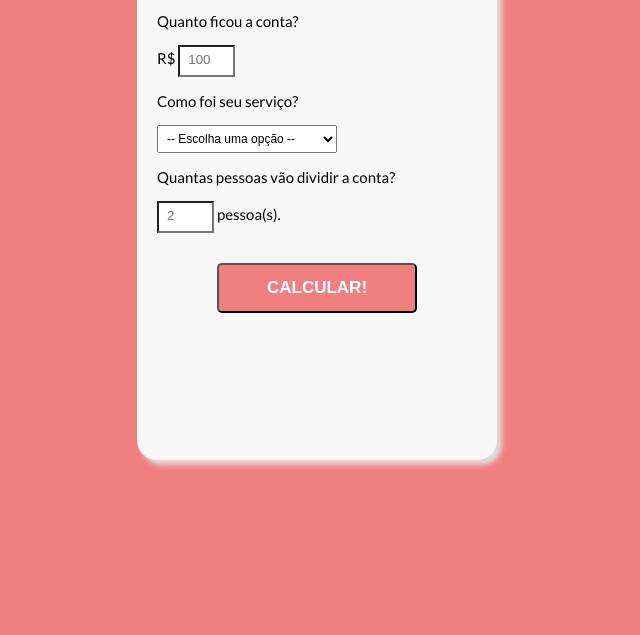
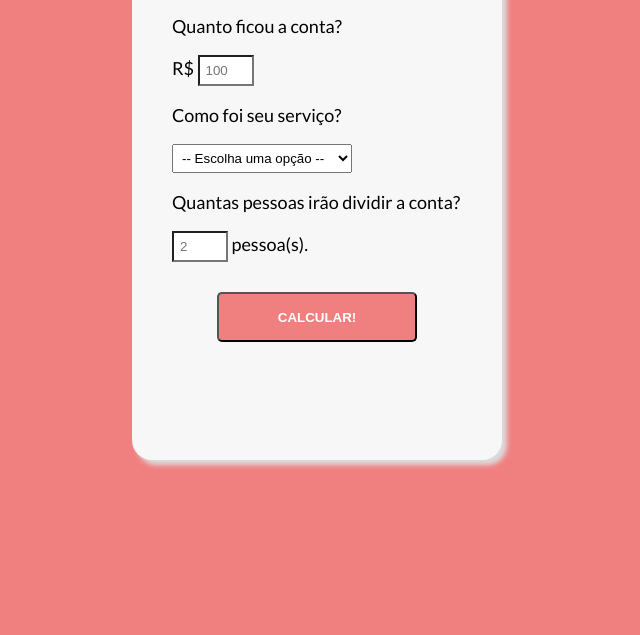
Before and after one commit to pollyanamasiero/calculadora-de-gorjetas, a plain HTML site: page index.html in a window 1280 px wide. Shown: the part 165-800 px from the top of the page, without its empty margins (323-963 px from the left). Drawn offline with Linux system fonts and the light colour scheme.

Commit message:
Add files via upload

```diff
--- a/index.html
+++ b/index.html
@@ -19,7 +19,7 @@
                     <p>Quanto ficou a conta?</p>
                 </label>
                 <p>
-                    R$ <input type="number" placeholder="100" name="bill" id="bill" class="formInput" required>
+                    R$ <input type="number" placeholder="100" name="bill" id="bill" class="formInput">
                 </p>
                 <label for="serviceQual">
                     <p>Como foi seu serviço?</p>
@@ -35,17 +35,17 @@
                     </select>
                 </p>
                 <label for="people">
-                    <p>Quantas pessoas vão dividir a conta?</p>
+                    <p>Quantas pessoas irão dividir a conta?</p>
                 </label>
                 <p>
-                    <input type="number" placeholder="2" name="people" id="people" class="formInput" required> pessoa(s).
+                    <input type="number" placeholder="2" name="people" id="people" class="formInput"> pessoa(s).
                 </p>
                 <button type="submit" class="formSubmit">Calcular!</button>
             </form>
         </div>
         <div id="totalTip">
             Gorjeta total:
-            R$<span id="tip">0.00</span>
+            R$: <span id="tip">0.00</span>
             <span id="each">cada.</span>
         </div>
     </div>
--- a/scripts.js
+++ b/scripts.js
@@ -5,11 +5,11 @@ function calculateTip(event) {
     let numOfPeople = document.getElementById('people').value;
 
     if(bill == '' | serviceQual == 0) {
-        alert("Por favor, preenche os valores")
+        alert("Por favor, preencha os valores")
         return;
     }
 
-    if(numOfPeople == '' | numOfPeople <= 1) {
+    if(numOfPeople == '' | numOfPeople <=1) {
         numOfPeople = 1;
         document.getElementById('each').style.display = "none"
     } else {
--- a/style.css
+++ b/style.css
@@ -1,50 +1,50 @@
-  @import url('https://fonts.googleapis.com/css2?family=Lato:wght@300;400;700&display=swap');
+@import url('https://fonts.googleapis.com/css2?family=Lato:wght@300;400;700&display=swap');
 
 :root {
-    --primary-color: lightcoral;
-    --secondary-color: DimGrey;
-    --tertiary-color: Gainsboro;
+    --primary-color: lightCoral;
+    --secondary-color: dimgrey;
+    --tertiary-color: gainsboro;
 }
 
 body {
+    font-family: Lato, sans-serif;
     background-color: var(--primary-color);
-    font-size: 15px;
-    font-family: Lato, sans-serif;
+    font-size: 18px;
 }
 
 #container {
     height: 525px;
-    width: 360px;
+    width: 370px;
+    background-color: #f7f7f7;
+    border-radius: 20px;
     margin: 100px auto;
-    background-color: #f7f7f7;
     box-shadow: 5px 5px 5px var(--tertiary-color);
-    border-radius: 20px;
 }
 
 .title {
-    background: var(--tertiary-color);
+    padding: 20px;
+    background-color: var(--tertiary-color);
+    border-top-left-radius: 20px;
+    border-top-right-radius: 20px;
     color: var(--secondary-color);
-    padding: 20px;
     text-transform: uppercase;
     font-size: 18px;
     font-weight: normal;
-    border-top-left-radius: 20px;
-    border-top-right-radius: 20px;
     text-align: center;
 }
 
 .tipsForm {
-    padding-left: 20px;
+    padding-left: 40px;
     padding-right: 20px;
 }
 
 .formInput {
     background: white;
+    padding: 6px;
     width: 40px;
-    padding: 5px 5px 8px 8px;
 }
 
-.formInput:focus {
+.formInput:focus, .formSelect:focus {
     border: 3px solid var(--primary-color);
     outline: none;
 }
@@ -52,25 +52,18 @@ body {
 .formSelect {
     width: 180px;
     padding: 5px;
-    font-size: 12px;
-}
-
-.formSelect:focus {
-    border: 3px solid var(--primary-color);
-    outline: none;
 }
 
 .formSubmit {
+    background-color: var(--primary-color);
     text-transform: uppercase;
+    color: white;
+    border-radius: 5px;
     font-weight: bold;
     display: block;
-    margin: 30px auto;
-    background: var(--primary-color);
-    border-radius: 5px;
     width: 200px;
     height: 50px;
-    font-size: 17px;
-    color: white;
+    margin: 30px 45px;
 }
 
 #totalTip {
```
